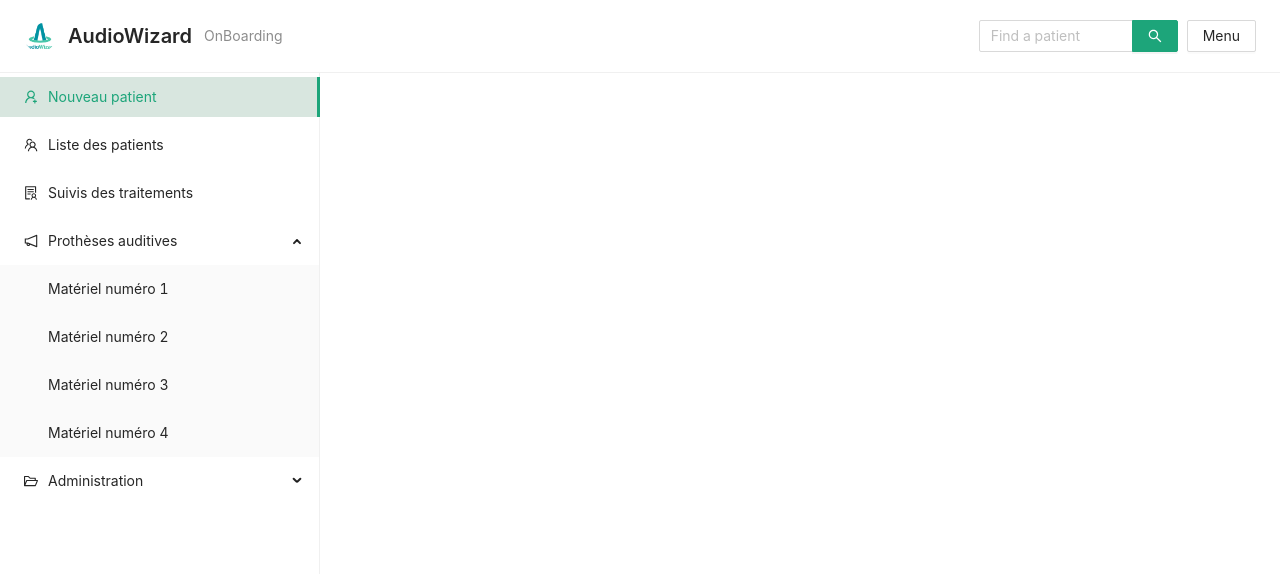
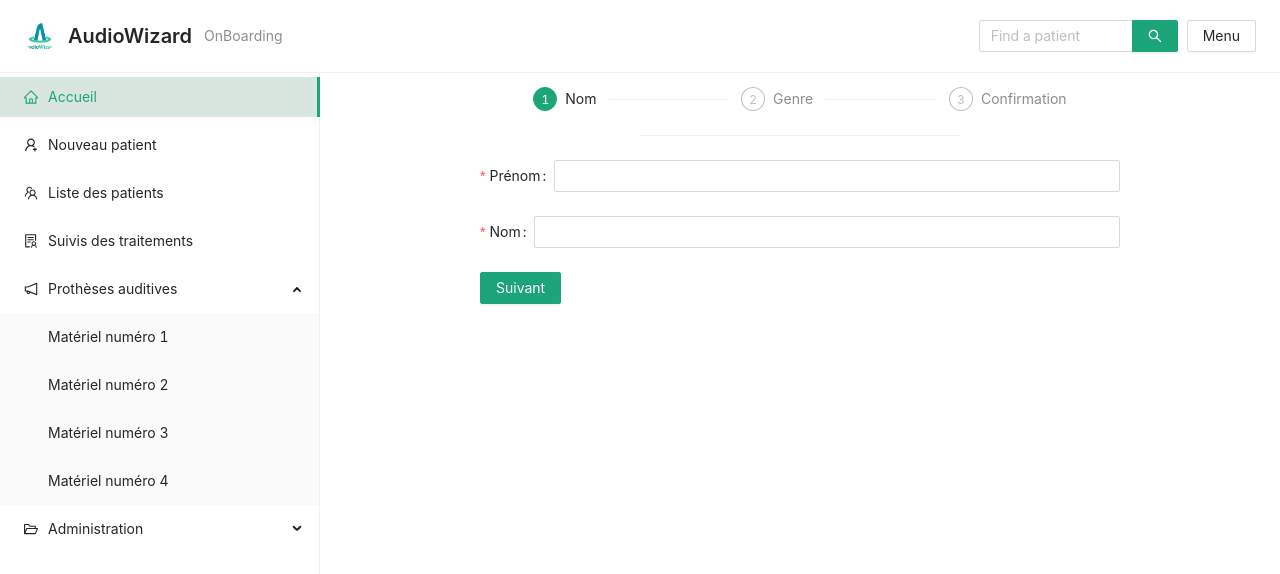
Before and after one commit to LeopoldAssogbaA/UserInterfaceAW, a React (Create React App) app: page /registration in a window 1280 px wide. Shown: the top 574 px of the page. Built offline with nearby package versions, Linux system fonts and the light colour scheme.

Commit message:
enhance navigation and dispatch form in componets

```diff
--- a/package.json
+++ b/package.json
@@ -3,6 +3,7 @@
   "version": "0.1.0",
   "private": true,
   "dependencies": {
+    "@ant-design/icons": "^4.2.2",
     "@craco/craco": "^5.6.4",
     "@testing-library/jest-dom": "^4.2.4",
     "@testing-library/react": "^9.3.2",
--- a/src/App.jsx
+++ b/src/App.jsx
@@ -1,39 +1,19 @@
-import React, { useState } from 'react';
+import React from 'react';
 import { Route, Switch, useHistory } from 'react-router-dom';
-import { Button, Col, Input, Row, Form, Radio } from 'antd';
+import { Button, Col, Row } from 'antd';
 
 import Header from './components/Header';
 import RightMenu from './components/Menu';
-import StepRender from './components/Steps';
 
 import './App.less';
+import RegistrationForm from './components/Registration';
 
 
 const App = () => {
   const history = useHistory();
-  const [stepIndex, setStepIndex] = useState(null);
-  const [userDatas, setUserDatas] = useState(null);
 
-  const signUp = () => {
-    setStepIndex(0);
-    history.push("/name");
-  };
-
-  // Form
-
-  const onFinish = values => {
-    console.log('Success:', values);
-    setStepIndex(1);
-    history.push("/title");
-  };
-
-  const onFinishFailed = errorInfo => {
-    console.log('Failed:', errorInfo);
-  };
-
-  // TODO: Enhance navigation and variables
   // TODO: Add form initValues
-  // TODO: Dispatch Forms steps intos components
+  // TODO: Enable item menu active with path
 
   return (
     <div className="app">
@@ -46,63 +26,16 @@ const App = () => {
             <RightMenu />
           </Col>
           <Col span={18}>
-            {stepIndex !== null &&
-              <StepRender stepIndex={stepIndex} />
-            }
             <Row>
               <Col span={16} offset={4}>
                 <Switch>
                   <Route exact path="/">
-                    <Button onClick={signUp}>Ajouter un nouveau patient</Button>
+                    <Button onClick={() => {
+                      history.push("/registration")
+                    }}>Ajouter un nouveau patient</Button>
                   </Route>
-                  <Route exact path="/name">
-                    <Form
-                      initialValues={{ remember: true }}
-                      onFinish={onFinish}
-                      onFinishFailed={onFinishFailed}
-                    >
-                      <Form.Item
-                        label="Prénom"
-                        name="firstName"
-                        rules={[{ required: true, message: 'Please input your username!' }]}
-                      >
-                        <Input />
-                      </Form.Item>
-                      <Form.Item
-                        label="Nom"
-                        name="lastName"
-                        rules={[{ required: true, message: 'Please input your username!' }]}
-                      >
-                        <Input />
-                      </Form.Item>
-                      <Button type="primary" onClick={onFinish}>
-                        Suivant
-                      </Button>
-                    </Form>
-                  </Route>
-                  <Route exact path="/title">
-                    <Form
-                      initialValues={{ remember: true }}
-                      onFinish={onFinish}
-                      onFinishFailed={onFinishFailed}
-                    >
-                      <Form.Item
-                        label="Prénom"
-                        name="firstName"
-                        rules={[{ required: true, message: 'Please input your username!' }]}
-                      >
-                        <Radio.Group defaultValue="m" size="large">
-                          <Radio.Button value="m">Homme</Radio.Button>
-                          <Radio.Button value="f">Femme</Radio.Button>
-                        </Radio.Group>
-                      </Form.Item>
-                      <Button type="primary" onClick={() => {setStepIndex(2)}}>
-                        Suivant
-                      </Button>
-                    </Form>
-                  </Route>
-                  <Route exact path="/end">
-
+                  <Route exact path={`/registration`}>
+                    <RegistrationForm />
                   </Route>
                 </Switch>
               </Col>
--- a/src/components/Header/index.jsx
+++ b/src/components/Header/index.jsx
@@ -1,6 +1,12 @@
 import React from 'react';
 import { Menu, Dropdown, Button, PageHeader, AutoComplete, Input } from 'antd';
+import {
+  UserOutlined,
+  LogoutOutlined,
+  SettingOutlined
+} from '@ant-design/icons';
 
+import PATIENTS from '../../constants/patients';
 import './index.less';
 
 
@@ -8,17 +14,17 @@ const menu = (
   <Menu>
     <Menu.Item key="1">
       <a target="_blank" rel="noopener noreferrer" href="http://www.alipay.com/">
-        1st menu item
+        <UserOutlined /> Mon compte
       </a>
     </Menu.Item>
     <Menu.Item key="2">
       <a target="_blank" rel="noopener noreferrer" href="http://www.taobao.com/">
-        2nd menu item
+        <LogoutOutlined /> Déconnexion
       </a>
     </Menu.Item>
     <Menu.Item key="3">
       <a target="_blank" rel="noopener noreferrer" href="http://www.tmall.com/">
-        3rd menu item
+        <SettingOutlined /> Options
       </a>
     </Menu.Item>
   </Menu>
@@ -26,17 +32,12 @@ const menu = (
 
 const SearchAuto = () => {
 
-const customers = [
-  { value: 'Jean Marche' },
-  { value: 'Paul Dumont' },
-  { value: 'Marie Dupont' },
-  { value: 'Valérie Bouchet'}
-];
+  const patients = PATIENTS.map(item => ({ value: `${item.firstName} ${item.lastName}` }));
 
   return (
     <AutoComplete
       style={{ width: 200 }}
-    options={customers}
+      options={patients}
       filterOption={(inputValue, option) =>
         option.value.toUpperCase().indexOf(inputValue.toUpperCase()) !== -1
       }
@@ -48,15 +49,15 @@ const customers = [
 
 
 
-const Header = () =>  {
+const Header = () => {
   return (
     <PageHeader
       className="site-page-header"
       title="AudioWizard"
-          avatar={{ src: 'assets/LogoAW.png' }}
+      avatar={{ src: '/assets/LogoAW.png' }}
       subTitle="OnBoarding"
       extra={[
-            <SearchAuto className="searchAuto" key="autoComplete"/>,
+        <SearchAuto className="searchAuto" key="autoComplete" />,
         <Dropdown overlay={menu} placement="bottomRight" key="menuDropdown">
           <Button>Menu</Button>
         </Dropdown>
--- a/src/components/Menu/index.jsx
+++ b/src/components/Menu/index.jsx
@@ -5,24 +5,32 @@ import {
   SolutionOutlined,
   TeamOutlined,
   NotificationOutlined,
-  UserAddOutlined
+  UserAddOutlined,
+  HomeOutlined
 } from '@ant-design/icons';
 
 import './index.less'
+import { useHistory } from 'react-router-dom';
 
 const { SubMenu } = Menu;
 
 const RightMenu = () => {
+  const history = useHistory();
 
   return (
     <div className="menuContainer">
       <Menu
-        defaultSelectedKeys={['1']}
+        defaultSelectedKeys={['0']}
         defaultOpenKeys={['sub1']}
         mode="inline"
         theme="light"
       >
-        <Menu.Item key="1" icon={<UserAddOutlined />}>
+        <Menu.Item key="0" icon={<HomeOutlined />} onClick={() => history.push("/")}>
+          Accueil
+        </Menu.Item>
+        <Menu.Item key="1" icon={<UserAddOutlined />} onClick={() => {
+          history.push("/registration");
+        }}>
           Nouveau patient
         </Menu.Item>
         <Menu.Item key="2" icon={<TeamOutlined />}>
--- /dev/null
+++ b/src/components/Registration/ConfirmForm.jsx
@@ -0,0 +1,23 @@
+import React from 'react';
+// import { useHistory } from 'react-router-dom';
+import { Button } from 'antd';
+
+
+const ConfirmForm = ({ stepBackward, register }) => {
+  // const history = useHistory();
+
+  return (
+  <div>
+    <p> Voulez-vous confirmer l'enregistrement de "Nouveau Patient"</p>
+    <Button onClick={() => stepBackward()}>
+      Retour
+    </Button>
+    <Button type="primary" onClick={() => register()}>
+      Enregistrer
+    </Button>
+  </div>
+  );
+
+};
+
+export default ConfirmForm;
--- /dev/null
+++ b/src/components/Registration/NameForm.jsx
@@ -0,0 +1,44 @@
+import React from 'react';
+import { Button, Form, Input } from 'antd';
+
+
+const NameForm = ({ stepFoward }) => {
+
+  const onFinish = values => {
+    console.log('Success:', values);
+    stepFoward();
+  };
+
+  const onFinishFailed = errorInfo => {
+    console.log('Failed:', errorInfo);
+  };
+
+  return (
+    <Form
+      initialValues={{ remember: true }}
+      onFinish={onFinish}
+      onFinishFailed={onFinishFailed}
+    >
+      <Form.Item
+        label="Prénom"
+        name="firstName"
+        rules={[{ required: true, message: 'Please input your username!' }]}
+      >
+        <Input />
+      </Form.Item>
+      <Form.Item
+        label="Nom"
+        name="lastName"
+        rules={[{ required: true, message: 'Please input your username!' }]}
+      >
+        <Input />
+      </Form.Item>
+      <Button type="primary" onClick={onFinish}>
+        Suivant
+    </Button>
+    </Form>
+  );
+
+};
+
+export default NameForm;
--- /dev/null
+++ b/src/components/Registration/TitleForm.jsx
@@ -0,0 +1,43 @@
+import React from 'react';
+import { Button, Form, Radio } from 'antd';
+
+
+const TitleForm = ({ stepFoward, stepBackward }) => {
+
+  const onFinish = values => {
+    console.log('Success:', values);
+    stepFoward();
+  };
+
+  const onFinishFailed = errorInfo => {
+    console.log('Failed:', errorInfo);
+  };
+
+  return (
+    <Form
+    initialValues={{ remember: true }}
+    onFinish={onFinish}
+    onFinishFailed={onFinishFailed}
+  >
+    <Form.Item
+      label="Prénom"
+      name="firstName"
+      rules={[{ required: true, message: 'Please input your username!' }]}
+    >
+      <Radio.Group defaultValue="m" size="large">
+        <Radio.Button value="m">Homme</Radio.Button>
+        <Radio.Button value="f">Femme</Radio.Button>
+      </Radio.Group>
+    </Form.Item>
+    <Button onClick={stepBackward}>
+      Retour
+    </Button>
+    <Button type="primary" onClick={onFinish}>
+      Suivant
+    </Button>
+  </Form>
+  );
+
+};
+
+export default TitleForm;
--- /dev/null
+++ b/src/components/Registration/index.jsx
@@ -0,0 +1,63 @@
+import React, { useState } from 'react';
+
+import NameForm from './NameForm';
+import TitleForm from './TitleForm';
+import ConfirmForm from './ConfirmForm';
+
+import StepRender from '../Steps';
+
+
+const RegistrationForm = () => {
+  const [stepIndex, setStepIndex] = useState(0);
+
+  const registerPatient = () => {
+    console.log('Register Patient');
+  };
+
+  const stepFoward = () => {
+    setStepIndex(state => state+1);
+  };
+
+  const stepBackward = () => {
+    setStepIndex(state => state-1);
+  };
+
+  return (
+    <div>
+      <StepRender stepIndex={stepIndex} />
+      {
+              (() => {
+                  switch (stepIndex) {
+                    case 0:
+                      return (
+                        <NameForm stepFoward={stepFoward} />
+                      );
+                    case 1:
+                      return (
+                        <TitleForm
+                          stepBackward={stepBackward}
+                          stepFoward={stepFoward}
+                        />
+                      );
+                    case 2:
+                      return (
+                        <ConfirmForm
+                          stepBackward={stepBackward}
+                          register={registerPatient}
+                        />
+                      );
+                    default:
+                      return (
+                        <NameForm
+                          stepBackward={stepBackward}
+                        />
+                      );
+                  }
+              })()
+            }
+    </div>
+  );
+
+};
+
+export default RegistrationForm;
--- a/src/components/Steps/index.jsx
+++ b/src/components/Steps/index.jsx
@@ -13,9 +13,9 @@ const StepRender = ({ stepIndex }) => {
       <Row>
         <Col span={20} offset={2}>
           <Steps size="small" current={stepIndex}>
-            <Step title="Nom et Prénom" />
+            <Step title="Nom" />
             <Step title="Genre" />
-            <Step title="Terminé" />
+            <Step title="Confirmation" />
           </Steps>
         </Col>
       </Row>
--- /dev/null
+++ b/src/constants/patients.jsx
@@ -0,0 +1,29 @@
+const PATIENTS = [
+   {
+    firstName: 'Jean',
+    lastName: 'Marche' ,
+    title: 'Monsieur'
+  },
+  {
+    firstName: 'Paul',
+    lastName: 'Dumont' ,
+    title: 'Monsieur'
+  },
+  {
+    firstName: 'Marie',
+    lastName: 'Dupont' ,
+    title: 'Madame'
+  },
+  {
+    firstName: 'Cécile',
+    lastName: 'Franche' ,
+    title: 'Madame'
+  },
+  {
+    firstName: 'Eric',
+    lastName: 'Bouchet' ,
+    title: 'Monsieur'
+  }
+];
+
+export default PATIENTS;
```
Lines whose indentation alone changed are shown as unchanged.
